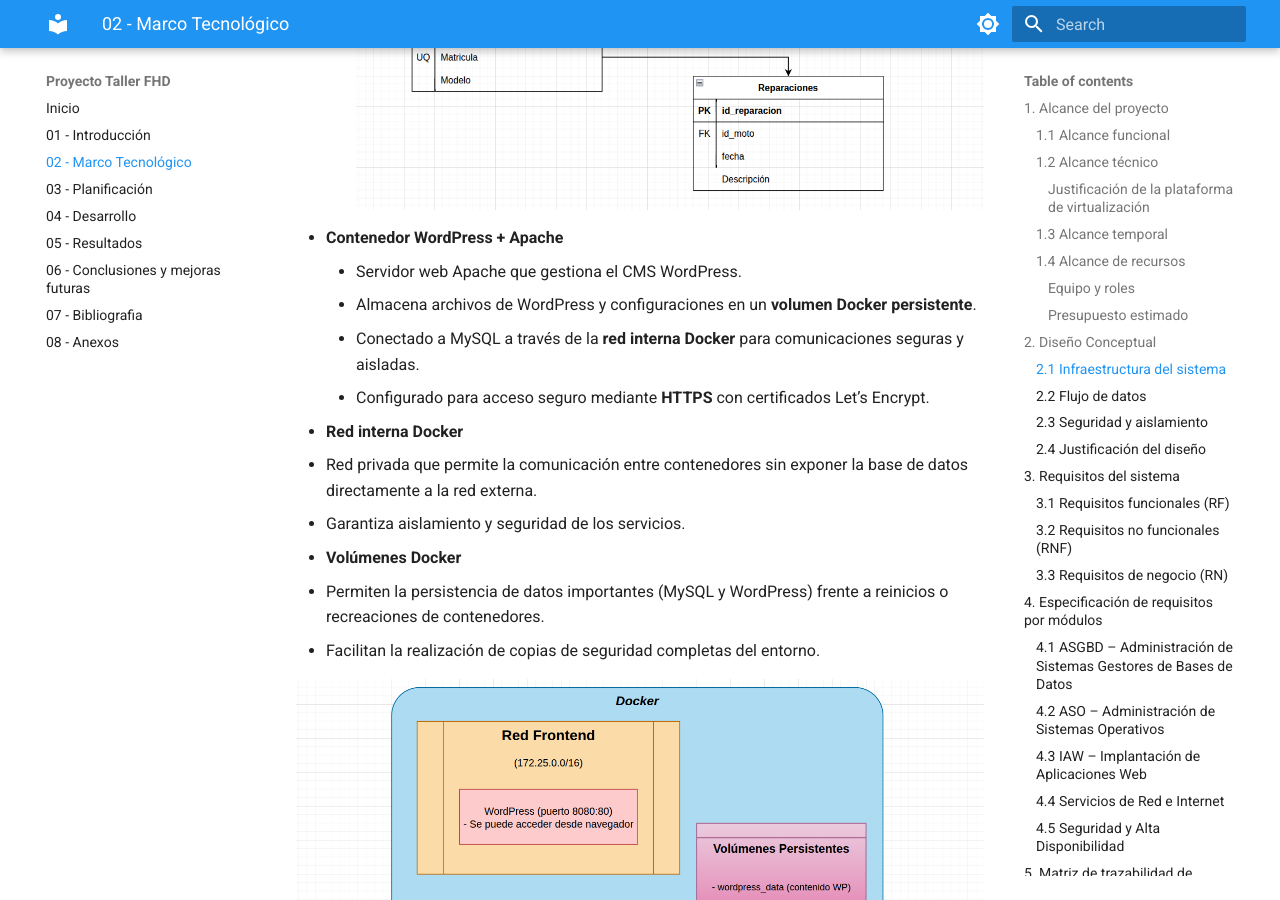
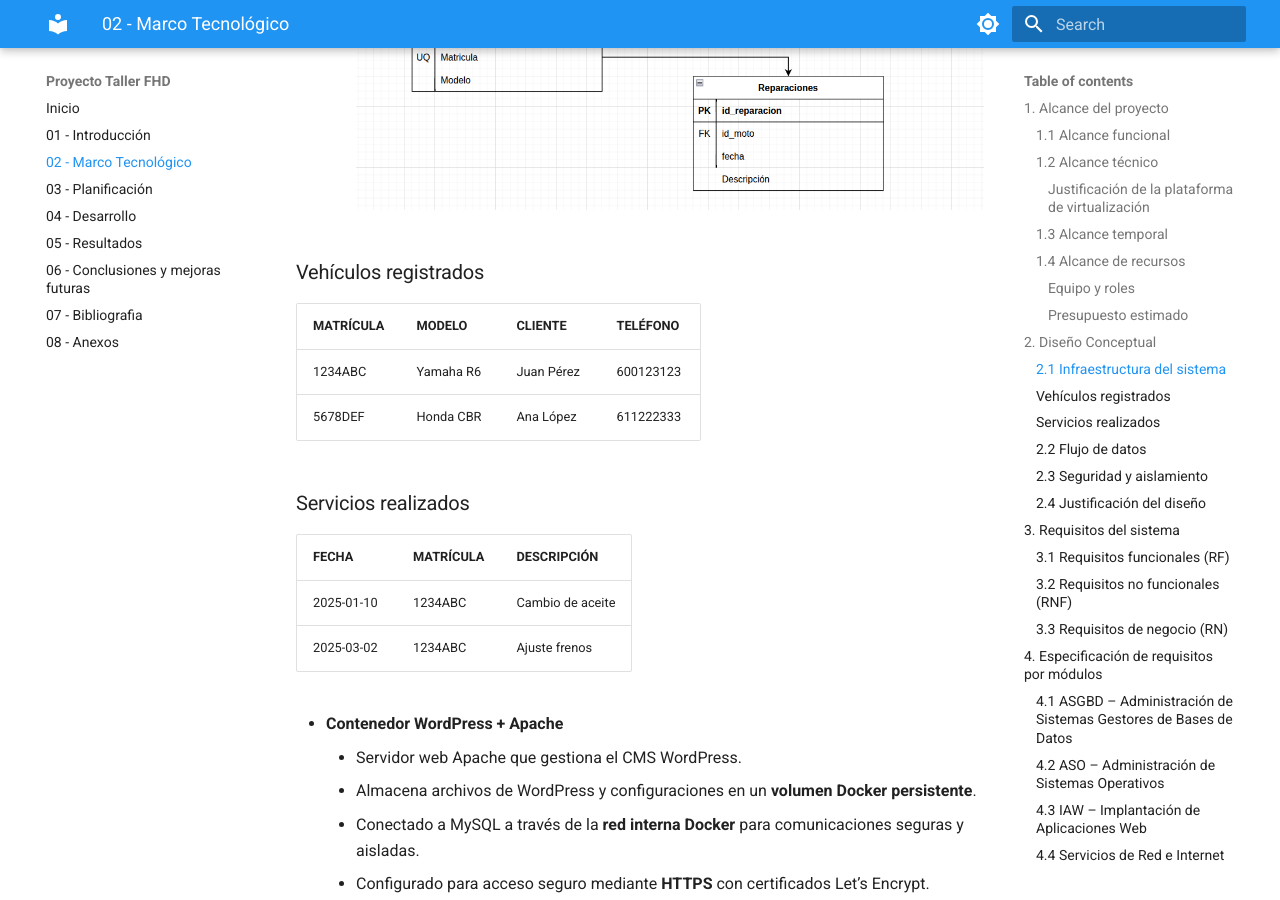
Before and after one commit to elimpermeable/Proyecto_Intermodular2ASIR_IJJ, an MkDocs documentation site: the page built from docs/02_Marco_tecnologico.md, in a window 1280 px wide and 900 px high, scrolled down 3702 px. Built offline with MkDocs 1.6.1 and Material for MkDocs 9.7.7, drawn with Linux system fonts in a browser that asks for light colours.

Commit message:
Actualizar Marco Tecnológico: agregar tablas de vehículos y servicios

```diff
--- a/docs/02_Marco_tecnologico.md
+++ b/docs/02_Marco_tecnologico.md
@@ -113,6 +113,21 @@ El sistema se implementa sobre un **host Ubuntu Server**, que actúa como base p
     - Base de datos relacional que almacena la información de WordPress (usuarios, contenidos, configuraciones).
     - Utiliza un **volumen Docker persistente** para asegurar la disponibilidad y recuperación de datos.
     ![Mapa_mysql](images/mysql.png)
+
+### Vehículos registrados
+
+| MATRÍCULA | MODELO     | CLIENTE     | TELÉFONO     |
+|-----------|-----------|-----------|-----------|
+| 1234ABC   | Yamaha R6  | Juan Pérez  | 600123123    |
+| 5678DEF   | Honda CBR  | Ana López   | 611222333    |
+
+### Servicios realizados
+
+| FECHA       | MATRÍCULA | DESCRIPCIÓN        |
+|-----------|-----------|-----------|
+| 2025-01-10  | 1234ABC   | Cambio de aceite   |
+| 2025-03-02  | 1234ABC   | Ajuste frenos     |
+
   - **Contenedor WordPress + Apache**
     - Servidor web Apache que gestiona el CMS WordPress.
     - Almacena archivos de WordPress y configuraciones en un **volumen Docker persistente**.
```
